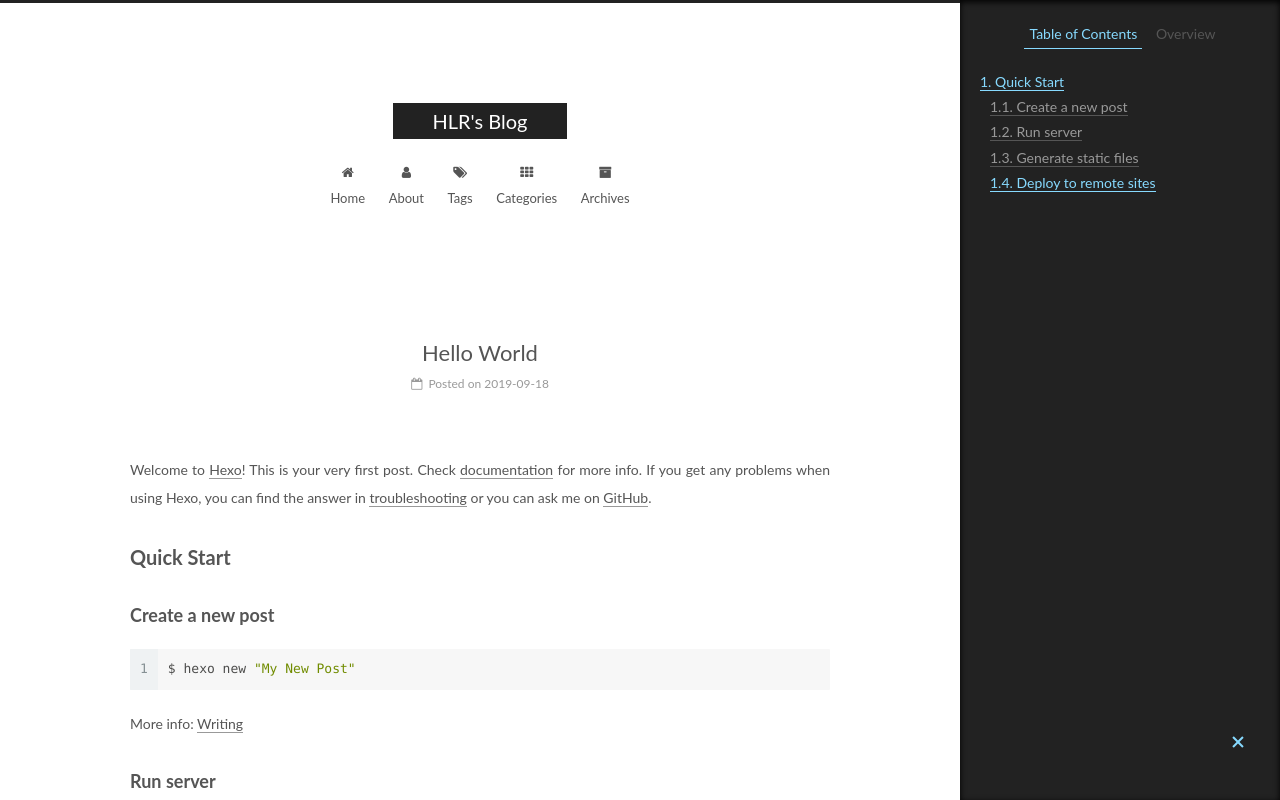
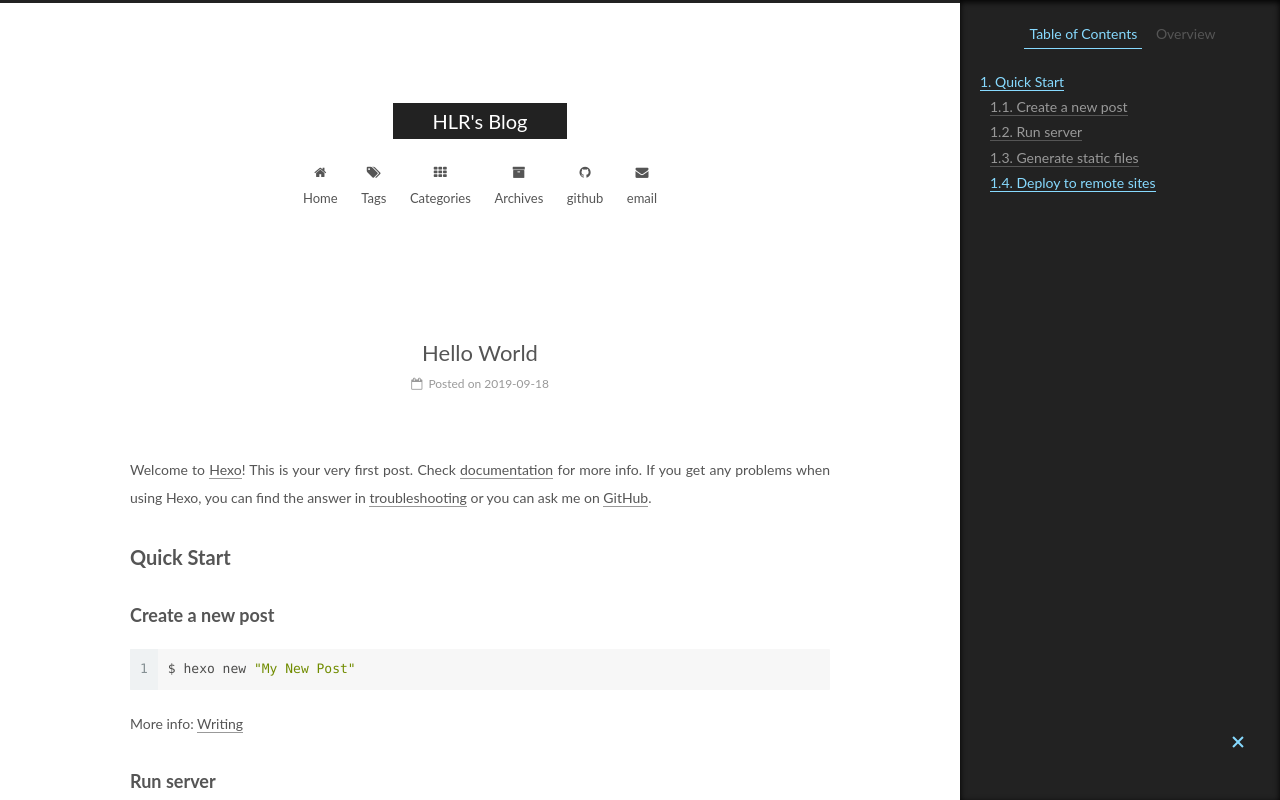
Before and after one commit to hlr7999/hlr7999.github.io, a plain HTML site: page 2019/09/18/hello-world/index.html in a window 1280 px wide. Shown: the top 800 px of the page. Drawn offline with Linux system fonts and the light colour scheme.

Commit message:
github $ eamil

```diff
--- a/2019/09/18/hello-world/index.html
+++ b/2019/09/18/hello-world/index.html
@@ -190,16 +190,6 @@
         </li>
 
 
-        <li class="menu-item menu-item-about">
-          <a href="/about/" rel="section">
-
-              <i class="menu-item-icon fa fa-fw fa-user"></i> <br>
-
-            About
-          </a>
-        </li>
-
-
         <li class="menu-item menu-item-tags">
           <a href="/tags/" rel="section">
 
@@ -226,6 +216,26 @@
               <i class="menu-item-icon fa fa-fw fa-archive"></i> <br>
 
             Archives
+          </a>
+        </li>
+
+
+        <li class="menu-item menu-item-github">
+          <a href="https://github.com/hlr7999" rel="section">
+
+              <i class="menu-item-icon fa fa-fw fa-github"></i> <br>
+
+            github
+          </a>
+        </li>
+
+
+        <li class="menu-item menu-item-email">
+          <a href="mailto:hlr7999@qq.com" rel="section">
+
+              <i class="menu-item-icon fa fa-fw fa-envelope"></i> <br>
+
+            email
           </a>
         </li>
 
--- a/css/main.css
+++ b/css/main.css
@@ -1822,7 +1822,7 @@ pre .javascript .function {
   width: 4px;
   height: 4px;
   border-radius: 50%;
-  background: #a88b32;
+  background: #f061cd;
 }
 .links-of-blogroll {
   font-size: 13px;
```
Also changed, not shown: archives/2019/09/index.html (+20 -10 lines), archives/2019/index.html (+20 -10 lines), archives/index.html (+20 -10 lines), index.html (+20 -10 lines), img/avatar.jpg (deleted).
